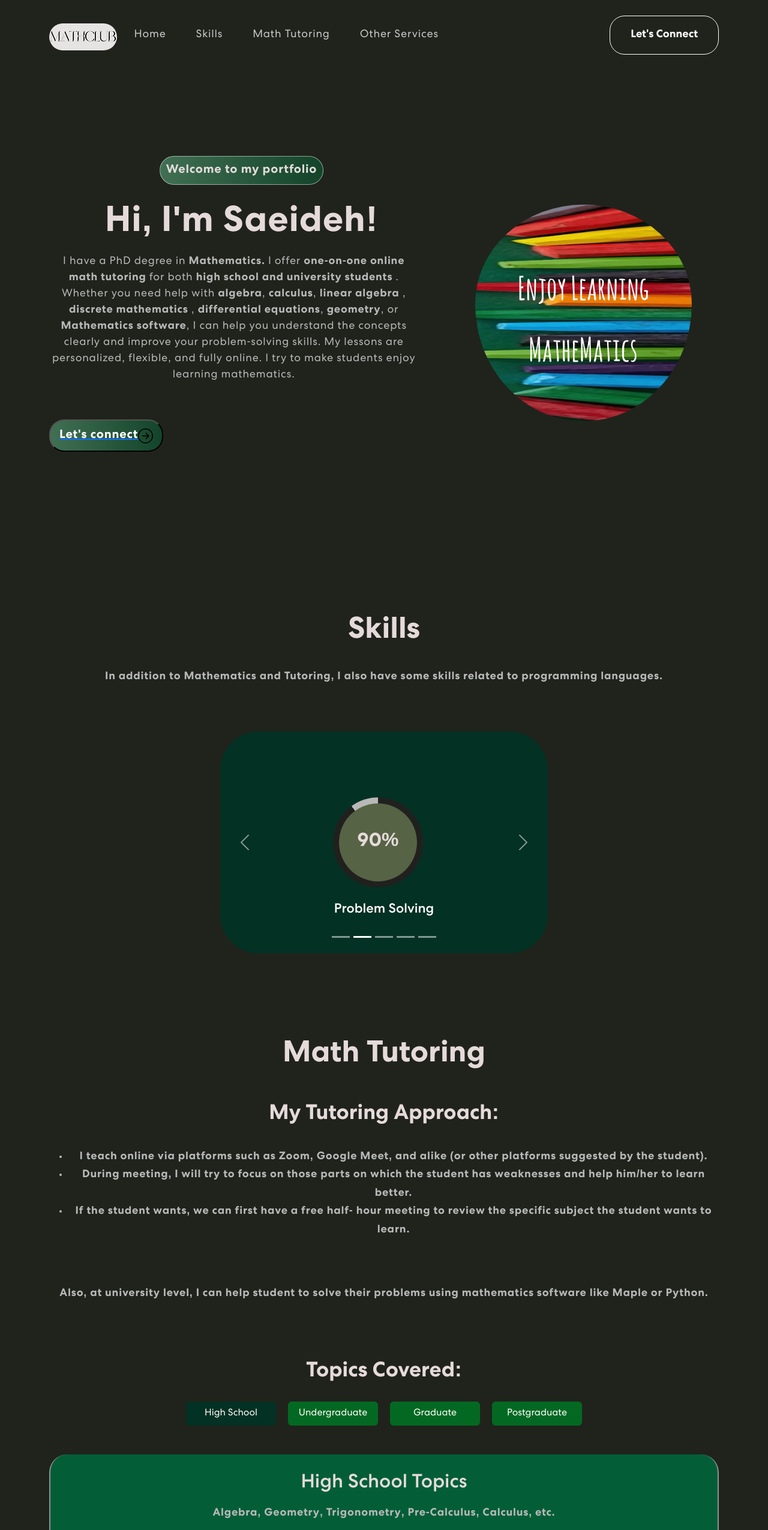
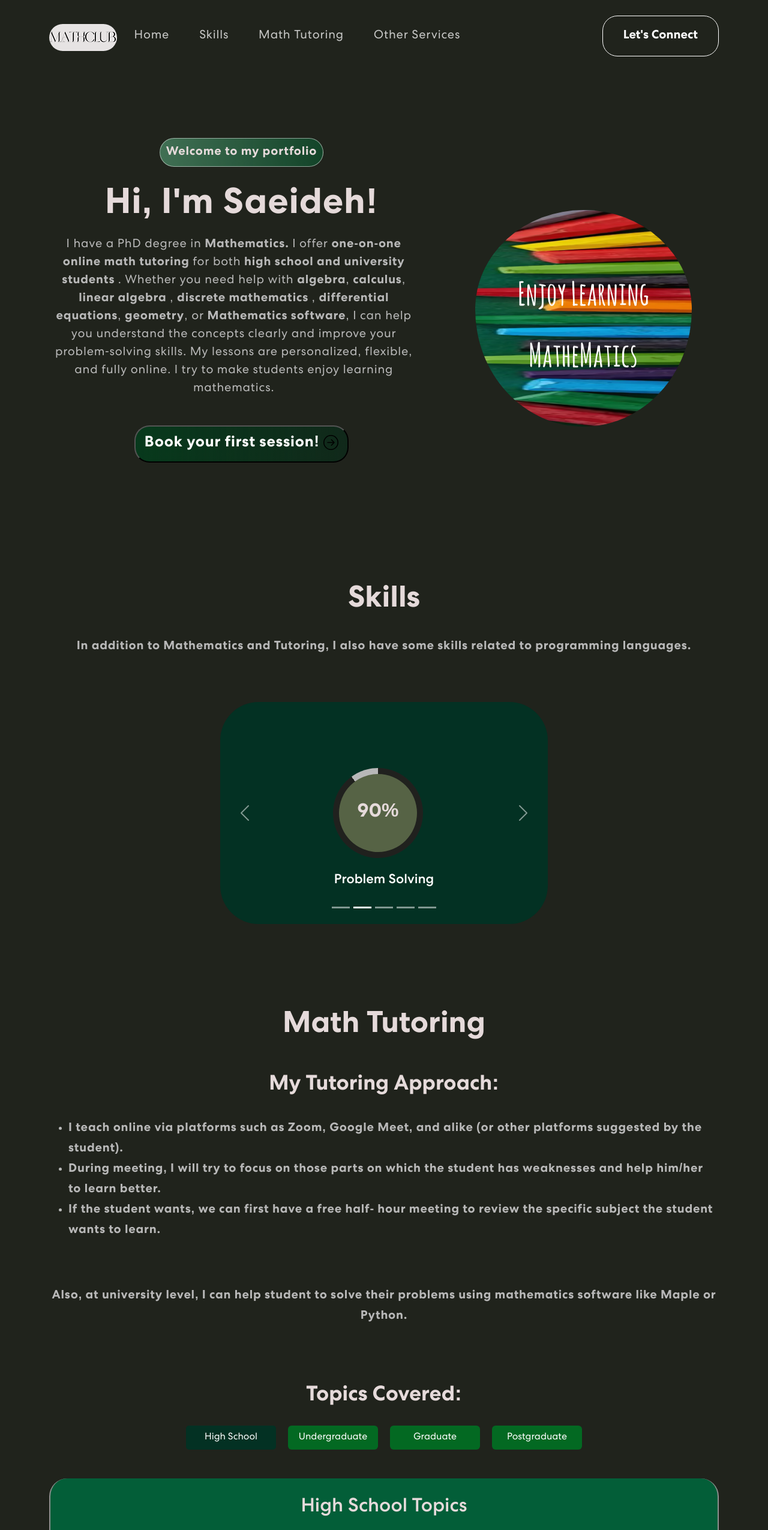
Before and after one commit to Online-Code87/math-tutoring1, a React (Create React App) app: page / in a window 1280 px wide. Shown: the top 2550 px of the page at 60% size. Built offline with nearby package versions, Linux system fonts and the light colour scheme.

Commit message:
some modifications

```diff
--- a/src/App.css
+++ b/src/App.css
@@ -118,7 +118,7 @@ nav.navbar .navbar-nav .nav-link.navbar-link {
   color: #fff !important;
   letter-spacing: 0.8px;
   padding: 0 25px;
-  font-size: 18px;
+  font-size: 20px;
   opacity: 0.75;
 }
 
@@ -137,7 +137,7 @@ span.navbar-text {
   color: #fff;
   border: 1px solid #fff;
   padding: 18px 34px;
-  font-size: 18px;
+  font-size: 20px;
   margin-left: 18px;
   position: relative;
   background-color: transparent;
@@ -216,7 +216,7 @@ nav.navbar .navbar-toggler[aria-expanded="true"] .navbar-toggler-icon {
 /*banner*/
 .banner {
   margin-top: 0;
-  padding: 260px 0 180px 0;
+  padding: 230px 0 80px 0;
   background-position: top center;
   background-size: 300px 100px;
   background-repeat: no-repeat;
@@ -245,7 +245,7 @@ nav.navbar .navbar-toggler[aria-expanded="true"] .navbar-toggler-icon {
 
 .banner p {
   color: #B8B8B8;
-  font-size: 18px;
+  font-size: 20px;
   letter-spacing: 0.8px;
   line-height: 1.5em;
   width: 96%;
@@ -254,12 +254,12 @@ nav.navbar .navbar-toggler[aria-expanded="true"] .navbar-toggler-icon {
 .banner button {
   color: #fff;
   font-weight: 700;
-  font-size: 20px;
-  margin-top: 60px;
+  font-size: 25px;
+  margin-top: 30px;
+  margin-bottom: 30px;
   letter-spacing: 0.8px;
-  display: flex;
   align-items: center;
-  background: linear-gradient(90.21deg, rgba(73, 131, 98, 0.8), rgba(6, 101, 54, 0.5));
+  background: linear-gradient(90.21deg, rgba(1, 63, 28, 0.8), rgba(1, 46, 24, 0.5));
   border-radius: 25px;
   padding: 10px 15px;
 }
@@ -314,7 +314,7 @@ nav.navbar .navbar-toggler[aria-expanded="true"] .navbar-toggler-icon {
 
 .skills p {
   color: #B8B8B8;
-  font-size: 18px;
+  font-size: 20px;
   letter-spacing: 0.8px;
   line-height: 1.7em;
   margin: 14px 0 75px 0;
@@ -420,12 +420,13 @@ nav.navbar .navbar-toggler[aria-expanded="true"] .navbar-toggler-icon {
 
 .course-levels ul {
   color: #B8B8B8;
-  font-size: 18px;
+  font-size: 20px;
   letter-spacing: 0.8px;
   line-height: 1.7em;
   margin: 14px 0 75px 0;
   font-weight: 700;
   justify-content: left !important;
+  text-align: left !important;
 }
 
 .course-levels ul li {
@@ -447,7 +448,7 @@ nav.navbar .navbar-toggler[aria-expanded="true"] .navbar-toggler-icon {
 
 .course-levels p {
   color: #B8B8B8;
-  font-size: 18px;
+  font-size: 20px;
   letter-spacing: 0.8px;
   line-height: 1.7em;
   margin: 14px 0 75px 0;
@@ -470,7 +471,7 @@ nav.navbar .navbar-toggler[aria-expanded="true"] .navbar-toggler-icon {
 
 .faqs p {
   color: #B8B8B8;
-  font-size: 18px;
+  font-size: 20px;
   letter-spacing: 0.8px;
   line-height: 1.7em;
   margin: 10px 0 30px 0;
@@ -627,8 +628,8 @@ nav.navbar .navbar-toggler[aria-expanded="true"] .navbar-toggler-icon {
 }
 
 .contact {
-  margin: 30px 30px;
-  padding-top: 60px ;
+  margin: 30px 10px;
+  padding-top: 60px;
   border-radius: 40px;
   padding-right: 30px;
   padding-left: 30px;
@@ -636,7 +637,7 @@ nav.navbar .navbar-toggler[aria-expanded="true"] .navbar-toggler-icon {
 
 .contact h1 {
   font-size: 50px;
-  padding-top: 20px;
+  padding-top: 60px;
   font-weight: 700;
   padding-bottom: 15px;
 }
@@ -645,7 +646,7 @@ nav.navbar .navbar-toggler[aria-expanded="true"] .navbar-toggler-icon {
   width: 120px;
   height: 120px;
   padding-bottom: 50px;
-  padding-top: 15px;
+  padding-top: 10px;
   padding-bottom: 20px;
   margin-top: 10px;
 }
@@ -657,7 +658,7 @@ nav.navbar .navbar-toggler[aria-expanded="true"] .navbar-toggler-icon {
   font-weight: 700;
   border: 1px solid #fff;
   padding: 14px 30px;
-  font-size: 18px;
+  font-size: 20px;
   margin-left: 18px;
   position: relative;
   transition: 0.3 ease-in-out;
--- a/src/components/Contact.js
+++ b/src/components/Contact.js
@@ -48,13 +48,13 @@ const Contact = () => {
             <Form ref={form} onSubmit={handleSubmit}>
               <Row>
                 <Col>
-                  <Form.Group  as={Col} md="30">
+                  <Form.Group  as={Col} md="30" className='mb-2'>
                     <Form.Label>First Name</Form.Label>
                     <Form.Control type='text' name='first' placeholder='Enter first name' required />
                   </Form.Group>
                 </Col>
                 <Col>
-                  <Form.Group  >
+                  <Form.Group className='mb-2' >
                     <Form.Label>Last Name</Form.Label>
                     <Form.Control type='text' name='last' placeholder='Enter last name' required />
                   </Form.Group>
@@ -62,23 +62,23 @@ const Contact = () => {
               </Row>
               <Row>
                 <Col>
-                  <Form.Group  as={Col} md="30">
+                  <Form.Group  as={Col} md="30" className='mb-2'>
                     <Form.Label>Country</Form.Label>
                     <Form.Control type='text' name='country' placeholder='Enter your country' required />
                   </Form.Group>
                 </Col>
                 <Col>
-                  <Form.Group >
+                  <Form.Group className='mb-2'>
                     <Form.Label>Telegram ID</Form.Label>
                     <Form.Control type='text' name='telegram-id' placeholder='@Name' />
                   </Form.Group>
                 </Col>
               </Row>
-              <Form.Group as={Col} controlId="formGridEmail" >
+              <Form.Group as={Col} controlId="formGridEmail" className='mb-2' >
                 <Form.Label>Email Address</Form.Label>
                 <Form.Control type="email" name='email' placeholder="name@example.com" required />
               </Form.Group>
-              <Form.Group as={Col} controlId="formGridText" >
+              <Form.Group as={Col} controlId="formGridText" className='mb-3'>
                 <Form.Label>Message</Form.Label>
                 <Form.Control rows={8} as="textarea" name='message' placeholder="Leave a message" />
                 <Form.Text>Your information will not be shared with anyone!</Form.Text>
--- a/src/components/Home.js
+++ b/src/components/Home.js
@@ -13,7 +13,7 @@ const Home = () => {
                    <span className='tagline'> Welcome to my portfolio</span>
                    <h1 id='Private online math tutor teaching calclus'> Hi, I'm Saeideh!</h1>
                    <p>I have a PhD degree in <strong>Mathematics. </strong> I offer <strong id='one-on-one-online-math-tutoring'>one-on-one online math tutoring </strong> for both <strong id='high-school-and-university-students'>high school and university students </strong>. Whether you need help with <strong id='algebra'> algebra</strong>, <strong id='calculus'>calculus</strong>, <strong id='linear-algebra'>linear algebra </strong>, <strong id='discrete-mathematics'> discrete mathematics </strong>, <strong id='differential-equations'> differential equations</strong>, <strong id='geometry'>geometry</strong>, or <strong id='maple'>Mathematics software</strong>, I can help you understand the concepts clearly and improve your problem-solving skills. My lessons are personalized, flexible, and fully online. I try to make students enjoy learning mathematics. </p>
-                   <a href='#connect'><button onClick={() => console.log('connect')}>Let's connect <ArrowRightCircle size={25}/></button></a>
+                   <a href='#connect'><button onClick={() => console.log('connect')}>Book your first session! <ArrowRightCircle size={25}/></button></a>
                 </Col>
                 <Col xs={12} md={6} xl={5}>
                    <img src={BannerImg} alt='top-math-tutors-online' />
```
